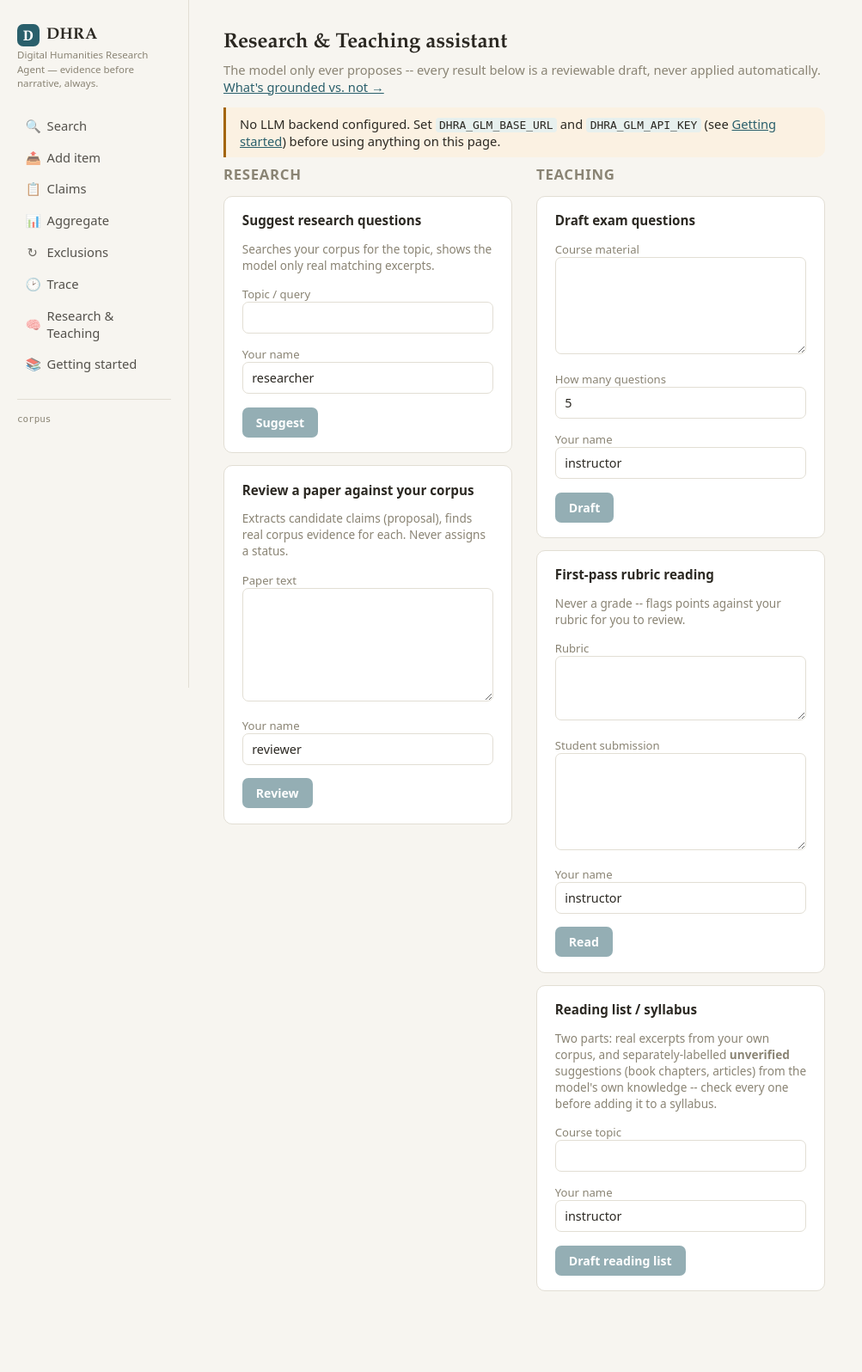
After one commit to Kutlu24/dhra, a FastAPI app: template src/dhra/web/templates/assistant.html in a window 1280 px wide. The commit adds this page. Shown: the whole page at 86% size, without its empty margins (0-1003 px from the left). Run offline with FastAPI, Linux system fonts and the light colour scheme; the template is opened without the code that fills it, so the values that code supplies are empty.

Commit message:
Research/Teaching two-column assistant UI + reading-list drafting
/assistant: Research tools (suggest research questions, review a paper
against the corpus) in the left column, Teaching tools (exam questions,
rubric first-pass, reading list) in the right -- as requested. Forms
are disabled and a banner explains when no LLM backend is configured
(DHRA_GLM_BASE_URL/DHRA_GLM_API_KEY unset), rather than failing
silently or with a raw error; POSTs return 503 with a clear message in
that case too.

teaching.draft_reading_list: the one LLM-backed function in this repo
that lets the model speak from its own training knowledge (book
chapters, articles) rather than only real retrieved evidence -- every
other function only ever shows the model real search results. The
prompt forces external suggestions into a separately-labelled
"UNVERIFIED SUGGESTIONS (check before using -- not grounded in
retrieved evidence)" section precisely so this draft can't be mistaken
for the verified-evidence pattern everything else in this repo follows.
Corpus-grounded suggestions still come from a real evidence.search()
call. A real web-search tool (SearXNG, as suggested in the Discord
discussion that prompted all of this) would ground the external half
too -- not built, see OPEN_QUESTIONS.md.

drafting.list_drafts: was missing -- get_draft only fetched one by id;
the assistant page needs to list all drafts of a given kind.

Co-Authored-By: Claude Sonnet 5 <noreply@anthropic.com>
Claude-Session: https://claude.ai/code/session_014peeNedPWFLVHJyWZDeirj

```diff
--- a/src/dhra/web/app.py
+++ b/src/dhra/web/app.py
@@ -35,11 +35,19 @@ from fastapi.templating import Jinja2Templates
 from dhra.aggregate import aggregate_by_source
 from dhra.annotation import add_annotation, annotations_for
 from dhra.bias import compute_bias_report
+from dhra.drafting import list_drafts
 from dhra.evidence import search as evidence_search
+from dhra.llm import LLMClient, LLMConfig, LLMError
 from dhra.models import ExclusionReason, Locator
+from dhra.peer_review import review_paper
 from dhra.repo import DHRARepo
+from dhra.research_assistant import suggest_research_questions
 from dhra.status import Status
+from dhra.teaching import assess_paper_against_rubric, draft_exam_questions, draft_reading_list
 from dhra.trace import trace_decisions, trace_raw, trace_summary
+
+RESEARCH_DRAFT_KINDS = ("research_questions", "peer_review")
+TEACHING_DRAFT_KINDS = ("exam_questions", "rubric_assessment", "reading_list")
 
 TEMPLATES_DIR = Path(__file__).parent / "templates"
 STATIC_DIR = Path(__file__).parent / "static"
@@ -271,4 +279,70 @@ def build_app(repo: DHRARepo, *, expected_languages: set[str] | None = None) ->
     def tutorial(request: Request) -> HTMLResponse:
         return templates.TemplateResponse(request, "tutorial.html", _ctx("tutorial"))
 
+    # --- Research & Teaching assistant (LLM-backed, section 10's boundary:
+    # the model only ever proposes -- see dhra.llm/research_assistant/
+    # teaching/peer_review) -------------------------------------------------
+
+    def _llm_client_or_none() -> LLMClient | None:
+        try:
+            return LLMClient(LLMConfig.from_env())
+        except LLMError:
+            return None
+
+    @app.get("/assistant", response_class=HTMLResponse)
+    def assistant(request: Request) -> HTMLResponse:
+        return templates.TemplateResponse(
+            request,
+            "assistant.html",
+            _ctx(
+                "assistant",
+                wide=True,
+                llm_configured=_llm_client_or_none() is not None,
+                research_drafts=list_drafts(repo, kinds=RESEARCH_DRAFT_KINDS),
+                teaching_drafts=list_drafts(repo, kinds=TEACHING_DRAFT_KINDS),
+            ),
+        )
+
+    def _require_llm() -> LLMClient:
+        client = _llm_client_or_none()
+        if client is None:
+            raise HTTPException(status_code=503, detail="No LLM backend configured -- set DHRA_GLM_BASE_URL and DHRA_GLM_API_KEY.")
+        return client
+
+    @app.post("/assistant/research-questions")
+    def assistant_research_questions(context_query: str = Form(...), actor: str = Form(...)) -> RedirectResponse:
+        client = _require_llm()
+        try:
+            suggest_research_questions(repo, client, context_query=context_query, actor=actor)
+        except ValueError as exc:
+            raise HTTPException(status_code=400, detail=str(exc)) from exc
+        return RedirectResponse("/assistant", status_code=303)
+
+    @app.post("/assistant/peer-review")
+    def assistant_peer_review(paper_text: str = Form(...), actor: str = Form(...)) -> RedirectResponse:
+        client = _require_llm()
+        try:
+            review_paper(repo, client, paper_text=paper_text, actor=actor)
+        except ValueError as exc:
+            raise HTTPException(status_code=400, detail=str(exc)) from exc
+        return RedirectResponse("/assistant", status_code=303)
+
+    @app.post("/assistant/exam-questions")
+    def assistant_exam_questions(source_text: str = Form(...), n_questions: int = Form(5), actor: str = Form(...)) -> RedirectResponse:
+        client = _require_llm()
+        draft_exam_questions(repo, client, source_text=source_text, n_questions=n_questions, actor=actor)
+        return RedirectResponse("/assistant", status_code=303)
+
+    @app.post("/assistant/rubric")
+    def assistant_rubric(paper_text: str = Form(...), rubric_text: str = Form(...), actor: str = Form(...)) -> RedirectResponse:
+        client = _require_llm()
+        assess_paper_against_rubric(repo, client, paper_text=paper_text, rubric_text=rubric_text, actor=actor)
+        return RedirectResponse("/assistant", status_code=303)
+
+    @app.post("/assistant/reading-list")
+    def assistant_reading_list(course_topic: str = Form(...), actor: str = Form(...)) -> RedirectResponse:
+        client = _require_llm()
+        draft_reading_list(repo, client, course_topic=course_topic, actor=actor)
+        return RedirectResponse("/assistant", status_code=303)
+
     return app
--- /dev/null
+++ b/src/dhra/web/templates/assistant.html
@@ -0,0 +1,96 @@
+{% extends "base.html" %}
+{% block title %}Research & Teaching -- DHRA{% endblock %}
+{% block content %}
+<h1>Research &amp; Teaching assistant</h1>
+<p class="lede">
+  The model only ever proposes -- every result below is a reviewable draft,
+  never applied automatically. <a href="/tutorial">What's grounded vs. not &rarr;</a>
+</p>
+
+{% if not llm_configured %}
+<div class="warning">
+  No LLM backend configured. Set <code>DHRA_GLM_BASE_URL</code> and
+  <code>DHRA_GLM_API_KEY</code> (see <a href="/tutorial">Getting started</a>)
+  before using anything on this page.
+</div>
+{% endif %}
+
+<div class="assistant-columns">
+<section class="assistant-col">
+  <h2>Research</h2>
+
+  <div class="card">
+    <h3>Suggest research questions</h3>
+    <p class="muted">Searches your corpus for the topic, shows the model only real matching excerpts.</p>
+    <form method="post" action="/assistant/research-questions">
+      <p><label>Topic / query<br><input type="text" name="context_query" required></label></p>
+      <p><label>Your name<br><input type="text" name="actor" value="researcher" required></label></p>
+      <button type="submit" {{ 'disabled' if not llm_configured }}>Suggest</button>
+    </form>
+  </div>
+
+  <div class="card">
+    <h3>Review a paper against your corpus</h3>
+    <p class="muted">Extracts candidate claims (proposal), finds real corpus evidence for each. Never assigns a status.</p>
+    <form method="post" action="/assistant/peer-review">
+      <p><label>Paper text<br><textarea name="paper_text" rows="6" required></textarea></label></p>
+      <p><label>Your name<br><input type="text" name="actor" value="reviewer" required></label></p>
+      <button type="submit" {{ 'disabled' if not llm_configured }}>Review</button>
+    </form>
+  </div>
+
+  {% for d in research_drafts %}
+  <div class="card">
+    <p class="muted">{{ d.kind }} &middot; {{ d.ts }} &middot; {{ d.created_by }}</p>
+    <pre>{{ d.text }}</pre>
+  </div>
+  {% endfor %}
+</section>
+
+<section class="assistant-col">
+  <h2>Teaching</h2>
+
+  <div class="card">
+    <h3>Draft exam questions</h3>
+    <form method="post" action="/assistant/exam-questions">
+      <p><label>Course material<br><textarea name="source_text" rows="5" required></textarea></label></p>
+      <p><label>How many questions<br><input type="text" name="n_questions" value="5" required></label></p>
+      <p><label>Your name<br><input type="text" name="actor" value="instructor" required></label></p>
+      <button type="submit" {{ 'disabled' if not llm_configured }}>Draft</button>
+    </form>
+  </div>
+
+  <div class="card">
+    <h3>First-pass rubric reading</h3>
+    <p class="muted">Never a grade -- flags points against your rubric for you to review.</p>
+    <form method="post" action="/assistant/rubric">
+      <p><label>Rubric<br><textarea name="rubric_text" rows="3" required></textarea></label></p>
+      <p><label>Student submission<br><textarea name="paper_text" rows="5" required></textarea></label></p>
+      <p><label>Your name<br><input type="text" name="actor" value="instructor" required></label></p>
+      <button type="submit" {{ 'disabled' if not llm_configured }}>Read</button>
+    </form>
+  </div>
+
+  <div class="card">
+    <h3>Reading list / syllabus</h3>
+    <p class="muted">
+      Two parts: real excerpts from your own corpus, and separately-labelled
+      <strong>unverified</strong> suggestions (book chapters, articles) from the
+      model's own knowledge -- check every one before adding it to a syllabus.
+    </p>
+    <form method="post" action="/assistant/reading-list">
+      <p><label>Course topic<br><input type="text" name="course_topic" required></label></p>
+      <p><label>Your name<br><input type="text" name="actor" value="instructor" required></label></p>
+      <button type="submit" {{ 'disabled' if not llm_configured }}>Draft reading list</button>
+    </form>
+  </div>
+
+  {% for d in teaching_drafts %}
+  <div class="card">
+    <p class="muted">{{ d.kind }} &middot; {{ d.ts }} &middot; {{ d.created_by }}</p>
+    <pre>{{ d.text }}</pre>
+  </div>
+  {% endfor %}
+</section>
+</div>
+{% endblock %}
--- a/src/dhra/web/templates/base.html
+++ b/src/dhra/web/templates/base.html
@@ -42,6 +42,7 @@
   .corpus-version { font-size: .68rem; color: var(--text-muted); font-family: ui-monospace, monospace; margin-top: 1.5rem;
     padding-top: 1rem; border-top: 1px solid var(--border); word-break: break-all; }
   main { flex: 1; min-width: 0; padding: 2.25rem 2.5rem 5rem; max-width: 780px; }
+  main.wide { max-width: 1100px; }
   h1 { font-size: 1.5rem; margin: 0 0 .35rem; }
   h2 { font-size: 1.05rem; margin: 1.75rem 0 .6rem; font-family: system-ui, sans-serif; text-transform: uppercase;
        letter-spacing: .04em; color: var(--text-muted); font-weight: 600; }
@@ -82,6 +83,15 @@
   .search-box { display: flex; gap: .5rem; margin: 1rem 0 1.5rem; }
   .search-box input[type=text] { font-size: 1rem; padding: .65rem .9rem; }
   .passage-image { max-width: 100%; border: 1px solid var(--border); border-radius: var(--radius); margin: .75rem 0 1.25rem; display: block; }
+  .assistant-columns { display: flex; gap: 1.75rem; align-items: flex-start; }
+  .assistant-col { flex: 1 1 0; min-width: 0; }
+  .assistant-col h2 { margin-top: 0; }
+  .assistant-col h3 { font-size: .95rem; margin: 0 0 .3rem; font-family: system-ui, sans-serif; }
+  .assistant-col .card pre { white-space: pre-wrap; word-break: break-word; margin: 0; }
+  button[disabled] { opacity: .5; cursor: not-allowed; }
+  @media (max-width: 900px) {
+    .assistant-columns { flex-direction: column; }
+  }
   @media (max-width: 720px) {
     body { flex-direction: column; }
     aside { width: auto; flex: none; position: static; height: auto; border-right: none; border-bottom: 1px solid var(--border); }
@@ -100,11 +110,12 @@
     <a href="/aggregate" class="{{ 'active' if active == 'aggregate' }}"><span class="icon">&#128202;</span> Aggregate</a>
     <a href="/exclusions" class="{{ 'active' if active == 'exclusions' }}"><span class="icon">&#8635;</span> Exclusions</a>
     <a href="/trace" class="{{ 'active' if active == 'trace' }}"><span class="icon">&#128337;</span> Trace</a>
+    <a href="/assistant" class="{{ 'active' if active == 'assistant' }}"><span class="icon">&#129504;</span> Research &amp; Teaching</a>
     <a href="/tutorial" class="{{ 'active' if active == 'tutorial' }}"><span class="icon">&#128218;</span> Getting started</a>
   </nav>
   <div class="corpus-version">corpus {{ corpus_version if corpus_version is defined else '' }}</div>
 </aside>
-<main>
+<main class="{{ 'wide' if wide else '' }}">
 {% block content %}{% endblock %}
 </main>
 </body>
```
Also changed, not shown: src/dhra/drafting.py (+32 -0 lines), src/dhra/teaching.py (+76 -10 lines), tests/acceptance/test_llm_features.py (+35 -1 lines), tests/acceptance/test_web.py (+42 -0 lines).
